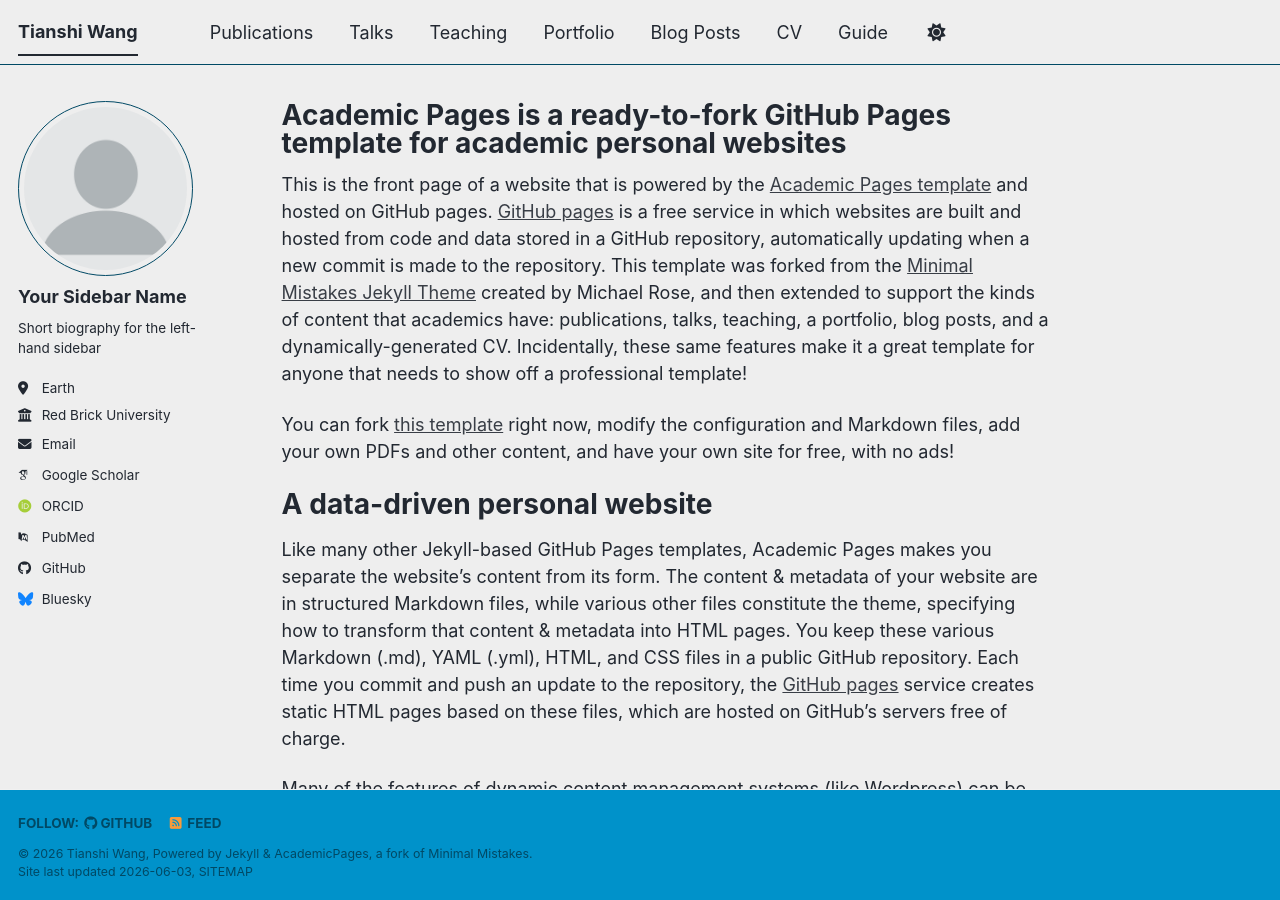
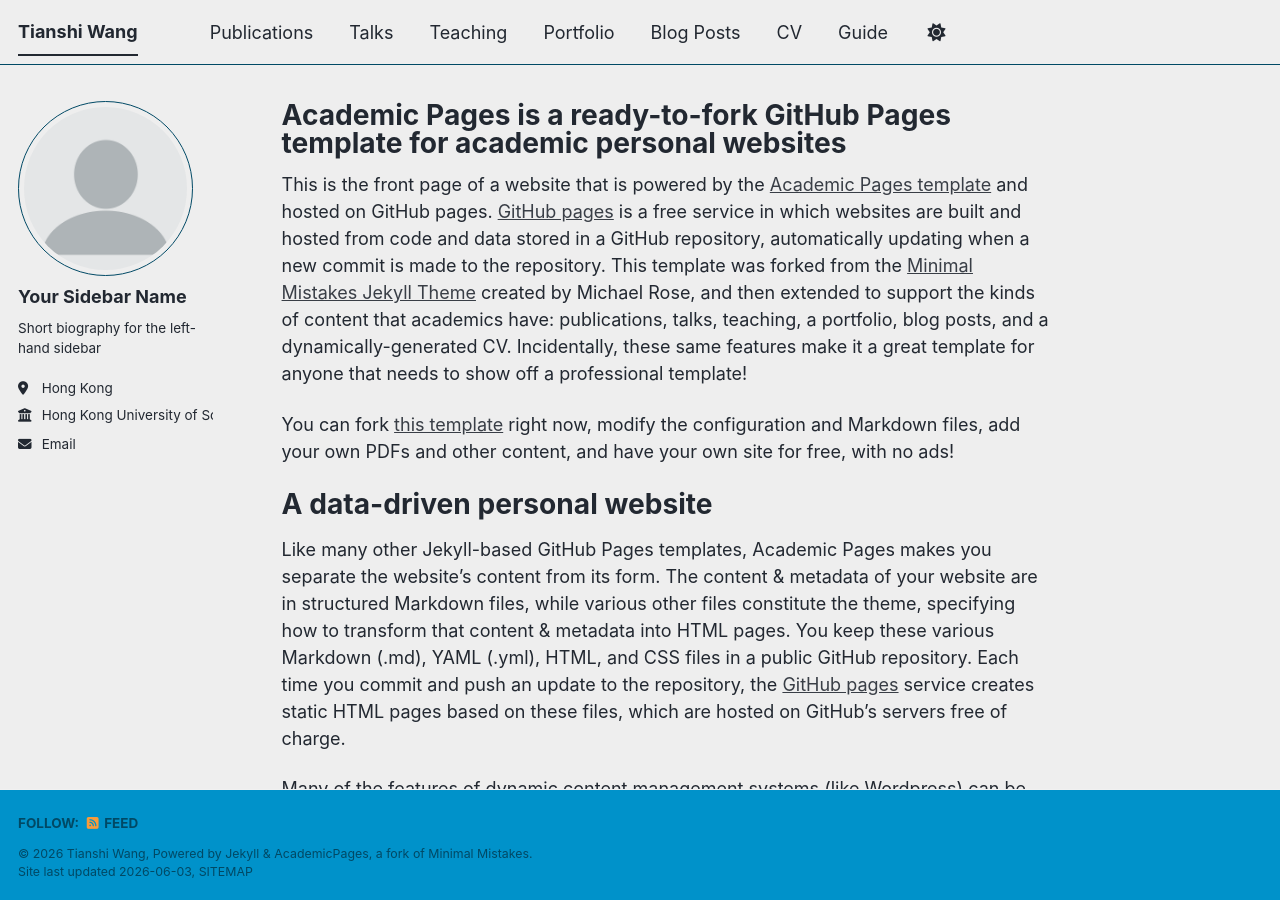
Before and after one commit to skywang1999/skywang1999.github.io, a Jekyll site: the page built from _pages/about.md, in a window 1280 px wide and 900 px high. Built offline with Jekyll 4.4.1, drawn with Linux system fonts in a browser that asks for light colours; some web fonts are replaced; a script bundle is joined from its source files by our own code; library files that are not in the unit come from our copies.

Commit message:
Change location and employer in config
Updated personal information and contact details.

```diff
--- a/_config.yml
+++ b/_config.yml
@@ -27,60 +27,59 @@ author:
   name             : "Your Sidebar Name"
   pronouns         : # example: "she/her"
   bio              : "Short biography for the left-hand sidebar"
-  location         : "Earth"
-  employer         : "Red Brick University"
+  location         : "Hong Kong"
+  employer         : "Hong Kong University of Science and Technology"
   uri              : # URL
-  email            : "none@example.org"
+  email            : "twangcf@connect.ust.hk"
 
-  # Academic websites
-  academia         : # URL
-  arxiv            : # URL - Update with the correct link to your profile
-  googlescholar    : "https://scholar.google.com/citations?user=PS_CX0AAAAAJ"
-  inspire-hep      : # URL
-  impactstory      : # URL
-  orcid            : "https://orcid.org/yourorcidurl"
-  semantic         : # URL
-  ssrn             : # URL
-  pubmed           : "https://www.ncbi.nlm.nih.gov/pubmed/?term=john+snow"
-  researchgate     : # URL
-  scopus           : # URL
-  zotero           : # URL
+  # # Academic websites
+  # academia         : # URL
+  # arxiv            : # URL - Update with the correct link to your profile
+  # googlescholar    : "https://scholar.google.com/citations?user=PS_CX0AAAAAJ"
+  # inspire-hep      : # URL
+  # impactstory      : # URL
+  # orcid            : "https://orcid.org/yourorcidurl"
+  # semantic         : # URL
+  # ssrn             : # URL
+  # pubmed           : "https://www.ncbi.nlm.nih.gov/pubmed/?term=john+snow"
+  # researchgate     : # URL
+  # scopus           : # URL
+  # zotero           : # URL
 
 
-  # Repositories and software development
-  bitbucket        : # Username - Update with your username on the site
-  codepen          : # Username
-  dribbble         : # Username
-  github           : "academicpages"
-  kaggle           : # Username
-  stackoverflow    : # User number or user number and name (i.e., use "1" or "1/jeff-atwood")
+  # # Repositories and software development
+  # bitbucket        : # Username - Update with your username on the site
+  # codepen          : # Username
+  # dribbble         : # Username
+  # github           : "academicpages"
+  # kaggle           : # Username
+  # stackoverflow    : # User number or user number and name (i.e., use "1" or "1/jeff-atwood")
 
-  # Social media
-  artstation       : # Username
-  bluesky          : "bsky.app" # Replace this with you Bluesky username
-  facebook         : # Username
-  flickr           : # Username
-  foursquare       : # Username
-  goodreads        : # Username
-  google_plus      : # Username
-  keybase          : # Username
-  instagram        : # Username
-  lastfm           : # Username
-  linkedin         : # Username
-  mastodon         : # URL
-  medium           : # URL
-  pinterest        : # Username
-  soundcloud       : # Username
-  steam            : # Username
-  telegram         : # URL
-  tumblr           : # Username
-  twitter          : # Username for X / Twitter
-  vine             : # Username
-  weibo            : # Username
-  wikipedia        : # Username
-  xing             : # Username
-  youtube          : # Username
-  zhihu            : # Username
+  # # Social media
+  # artstation       : # Username
+  # facebook         : # Username
+  # flickr           : # Username
+  # foursquare       : # Username
+  # goodreads        : # Username
+  # google_plus      : # Username
+  # keybase          : # Username
+  # instagram        : # Username
+  # lastfm           : # Username
+  # linkedin         : # Username
+  # mastodon         : # URL
+  # medium           : # URL
+  # pinterest        : # Username
+  # soundcloud       : # Username
+  # steam            : # Username
+  # telegram         : # URL
+  # tumblr           : # Username
+  # twitter          : # Username for X / Twitter
+  # vine             : # Username
+  # weibo            : # Username
+  # wikipedia        : # Username
+  # xing             : # Username
+  # youtube          : # Username
+  # zhihu            : # Username
 
 # Publication Category - The following the list of publication categories and their headings
 publication_category:
```
